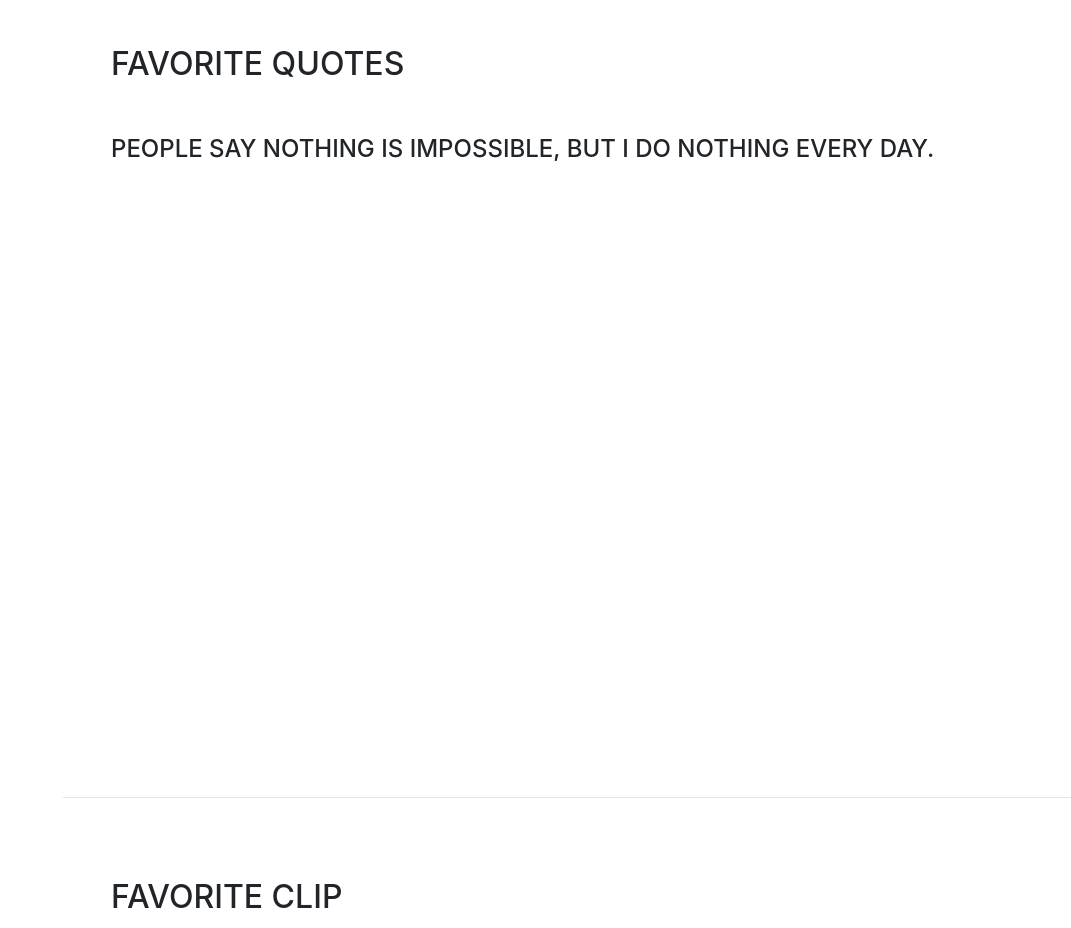
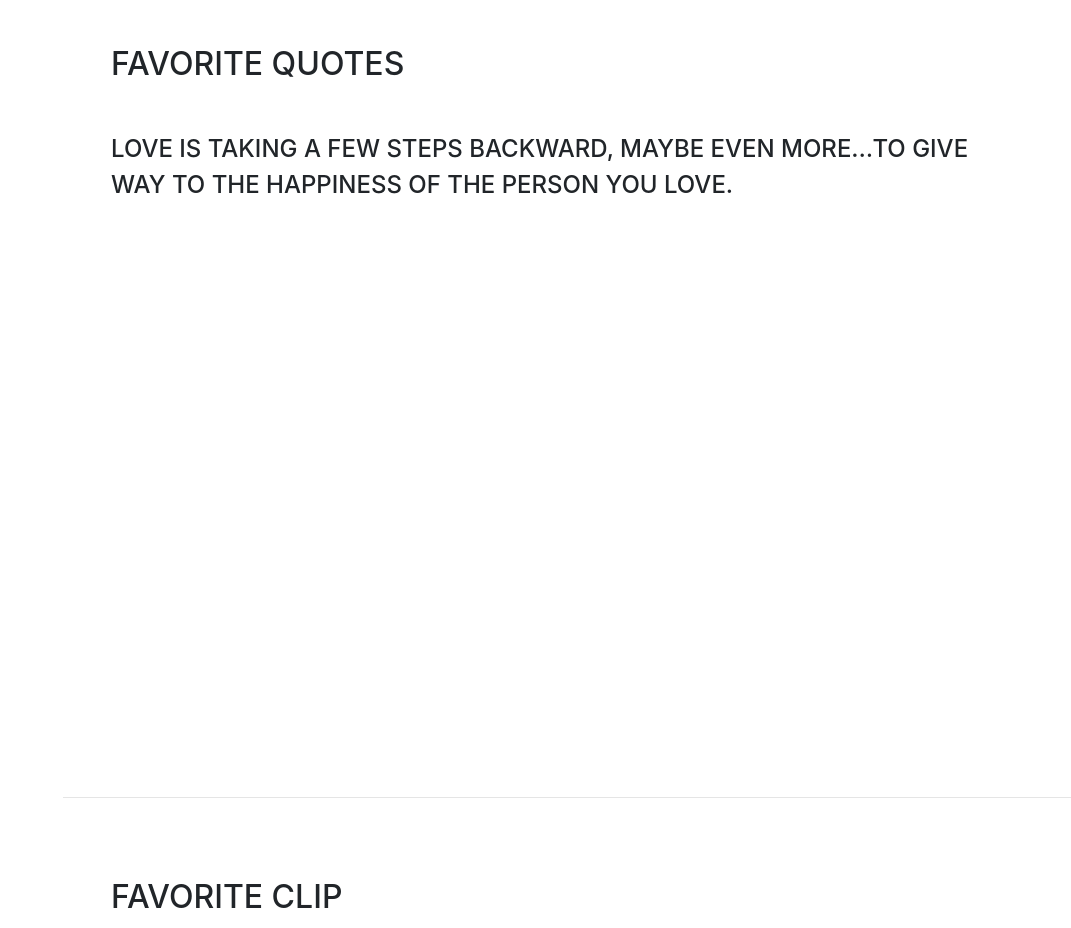
Before and after one commit to DXKopa/dkopa_winniethepooh, a website with bundled scripts: page index.html in a window 1280 px wide. Shown: the part 804-1732 px from the top of the page, without its empty margins (209-1280 px from the left). Built offline with nearby package versions, Linux system fonts and the light colour scheme; a web font is replaced by a local one.

Commit message:
change quote

```diff
--- a/index.html
+++ b/index.html
@@ -66,7 +66,7 @@
         <h2 class="mb-5">Favorite Quotes</h2>
 
         <div class="resume-item d-flex flex-column flex-md-row justify-content-between mb-5">
-        <div class="subheading mb-3">People say nothing is impossible, but I do nothing every day.</div>
+        <div class="subheading mb-3">Love is taking a few steps backward, maybe even more…to give way to the happiness of the person you love.</div>
         </div>
 
       </div>
```
